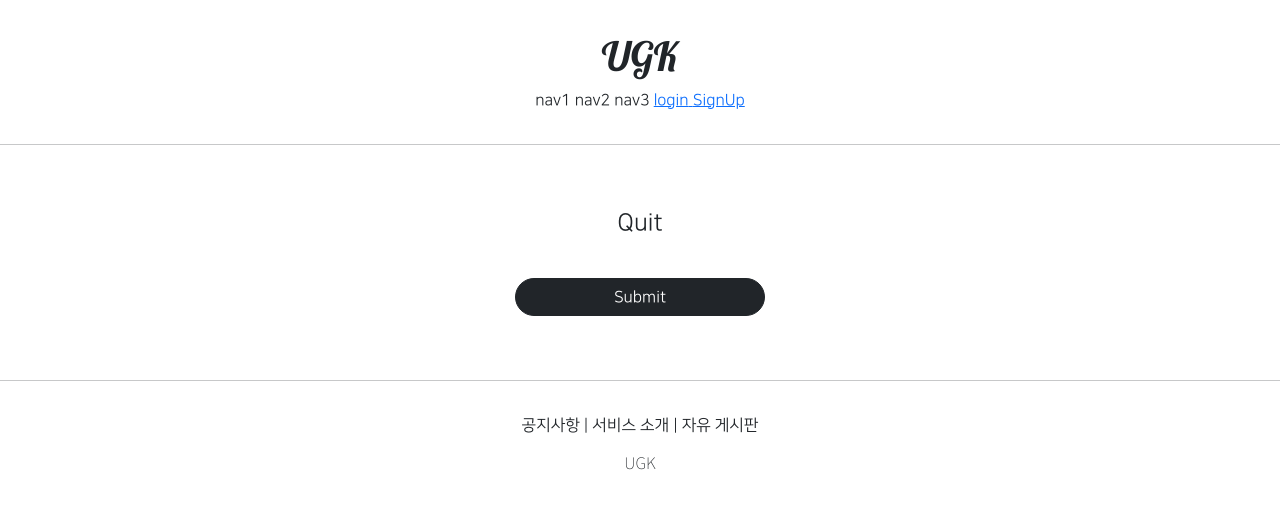
After one commit to ugkim08/Django_study, a Django app: template accountapp/templates/accountapp/delete.html in a window 1280 px wide. The commit adds this page. Shown: the top 509 px of the page. Run offline with Django 3.2, Linux system fonts and the light colour scheme; the template is opened without the code that fills it, so the values that code supplies are empty; some libraries are stand-ins or nearby versions.

Commit message:
Django class 26

```diff
--- /dev/null
+++ b/accountapp/templates/accountapp/delete.html
@@ -0,0 +1,18 @@
+{% extends 'base.html' %}
+
+{% block content %}
+
+    <div style="text-align: center; max-width: 500px; margin: 4rem auto">
+        <div>
+            <h4 class="mb-4">
+                Quit
+            </h4>
+        </div>
+        <form action="{% url 'accountapp:delete' pk=user.pk %}" method="post">
+          {% csrf_token %}
+          <input type="submit" class="btn btn-dark rounded-pill col-6 mt-3">
+        </form>
+
+    </div>
+
+{% endblock %}
--- a/accountapp/templates/accountapp/detail.html
+++ b/accountapp/templates/accountapp/detail.html
@@ -19,6 +19,11 @@
           Change Info
         </p>
       </a>
+      <a href="{% url 'accountapp:delete' pk=user.pk %}">
+        <p>
+          Quit
+        </p>
+      </a>
       {% endif %}
 
     </div>
--- a/accountapp/urls.py
+++ b/accountapp/urls.py
@@ -1,7 +1,7 @@
 from django.contrib.auth.views import LoginView, LogoutView
 from django.urls import path
 
-from accountapp.views import hello_world, AccountCreateView, AccountDetailView, AccountUpdateView
+from accountapp.views import hello_world, AccountCreateView, AccountDetailView, AccountUpdateView, AccountDeleteView
 
 app_name = "accountapp"
 
@@ -19,4 +19,5 @@ urlpatterns = [
     # 24강 // detail view의 경우 특정유저의 primary key(ID)가 필요한대 primary key는 특정유저에게 부여된 고유 키값임 like user token > primary key는 20번 라인에서 <int/pk에 해당함.>
     path('detail/<int:pk>', AccountDetailView.as_view(), name='detail'),
     path('update/<int:pk>', AccountUpdateView.as_view(), name='update'),
+    path('delete/<int:pk>', AccountDeleteView.as_view(), name='delete'),
 ]
--- a/templates/header.html
+++ b/templates/header.html
@@ -11,6 +11,9 @@
         <a href="{% url 'accountapp:login' %}?next={{ request.path }}">
             <span>login</span>
         </a>
+        <a href="{% url 'accountapp:create' %}">
+            <span>SignUp</span>
+        </a>
         <!--22강 // 15번 라인 : 유저가 로그인 되지 않았다면 17번 라인에 있는 로그아웃을 보여줘라        -->
         {% else %}
         <a href="{% url 'accountapp:detail' pk=user.pk %}">
```
Also changed, not shown: accountapp/views.py (+6 -1 lines).
